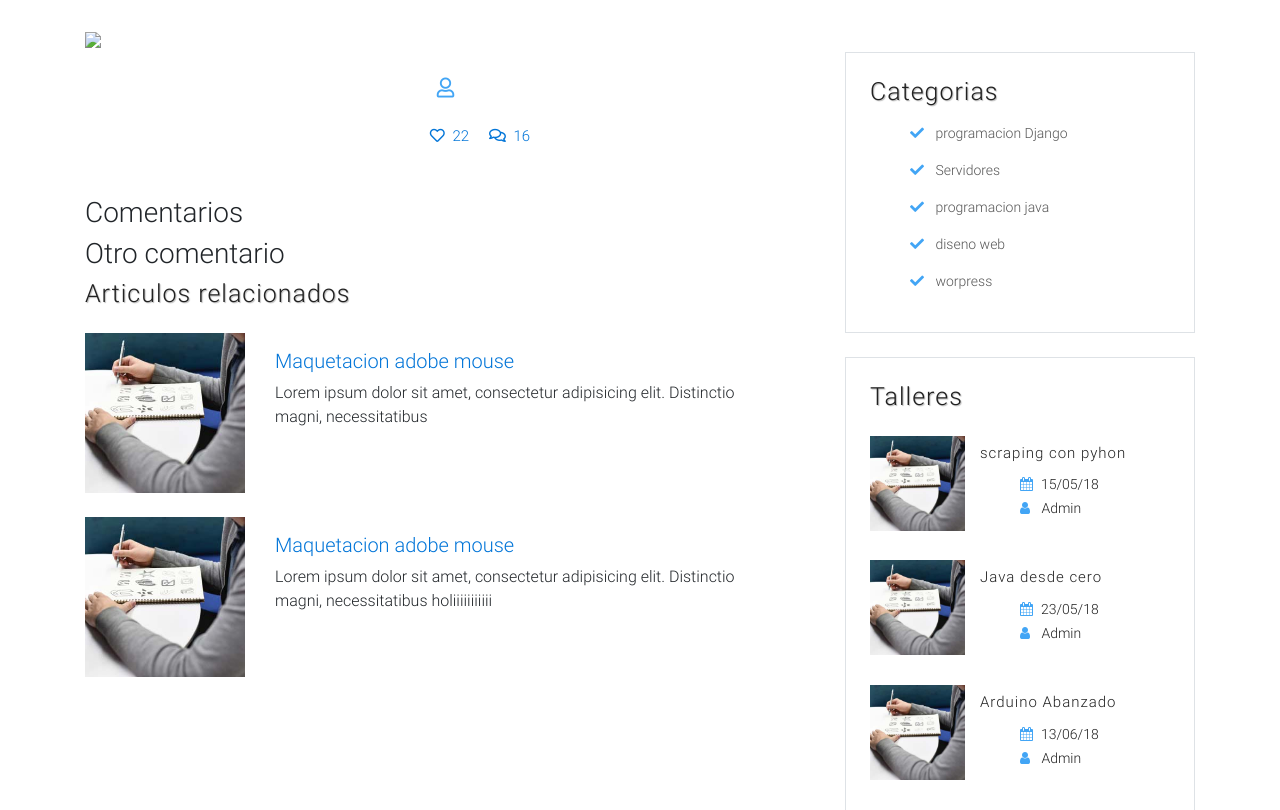
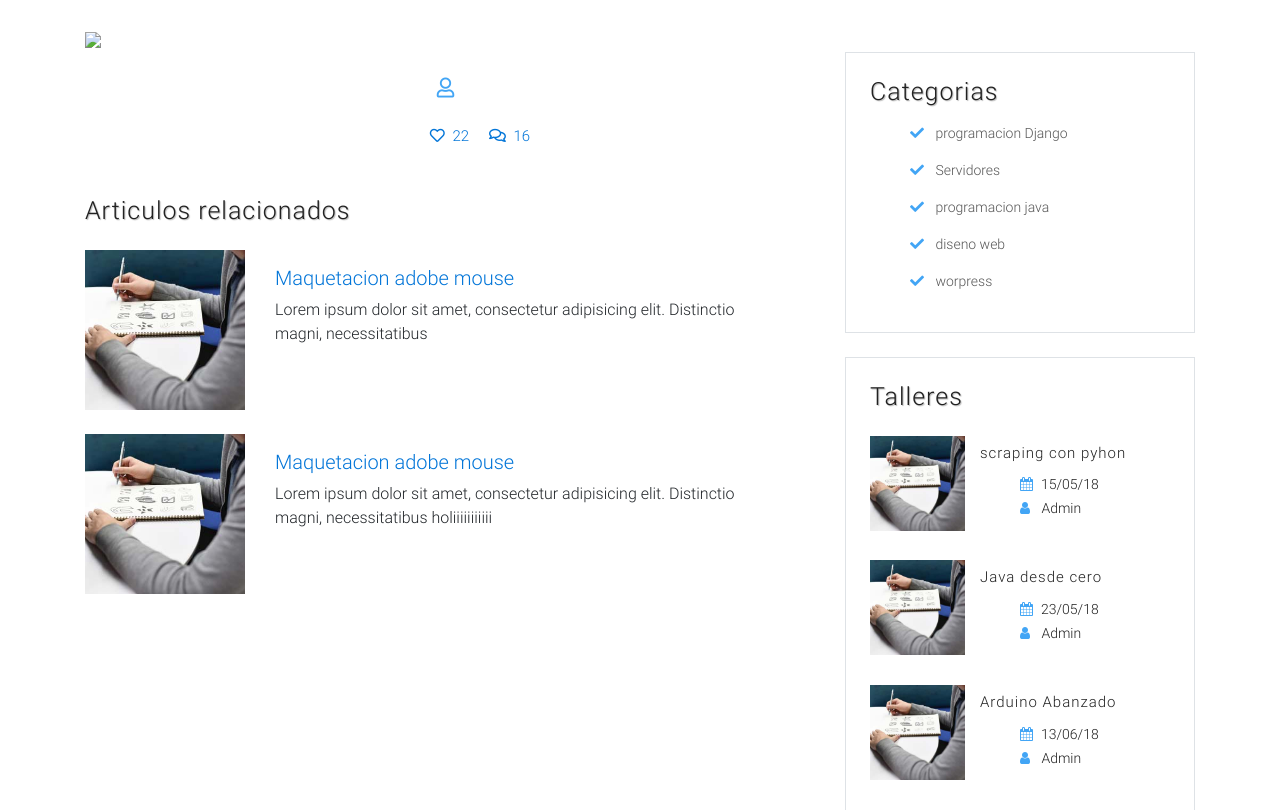
Before and after one commit to yachaycode/yachaycode-plataforma, a Django app: template apps/blog/templates/blog/detalle_blog.html in a window 1280 px wide. Shown: the part 191-1001 px from the top of the page. Run offline with Django 3.2, Linux system fonts and the light colour scheme; the template is opened without the code that fills it, so the values that code supplies are empty; parts of the project's set-up code (start-up, migrations or seed data) failed here and were passed over; some libraries are stand-ins or nearby versions.

Commit message:
Comentatios Discus ok

```diff
--- a/apps/blog/templates/blog/detalle_blog.html
+++ b/apps/blog/templates/blog/detalle_blog.html
@@ -39,10 +39,6 @@
           </div>
 
           <div class="comments my-5">
-            <h3>Comentarios</h3>
-            {% load disqus_tags %}
-            {% disqus_dev %}
-            <h3>Otro comentario</h3>
             {% load disqus_tags %}
             {% disqus_show_comments %}
             <h3 class="blog-title text-dark">Articulos relacionados</h3>
--- a/requeriments.txt
+++ b/requeriments.txt
@@ -19,3 +19,4 @@ social-auth-app-django==2.0.0
 social-auth-core==1.7.0
 tablib==0.12.1
 xlwt==1.3.0
+django-disqus==0.5
```
